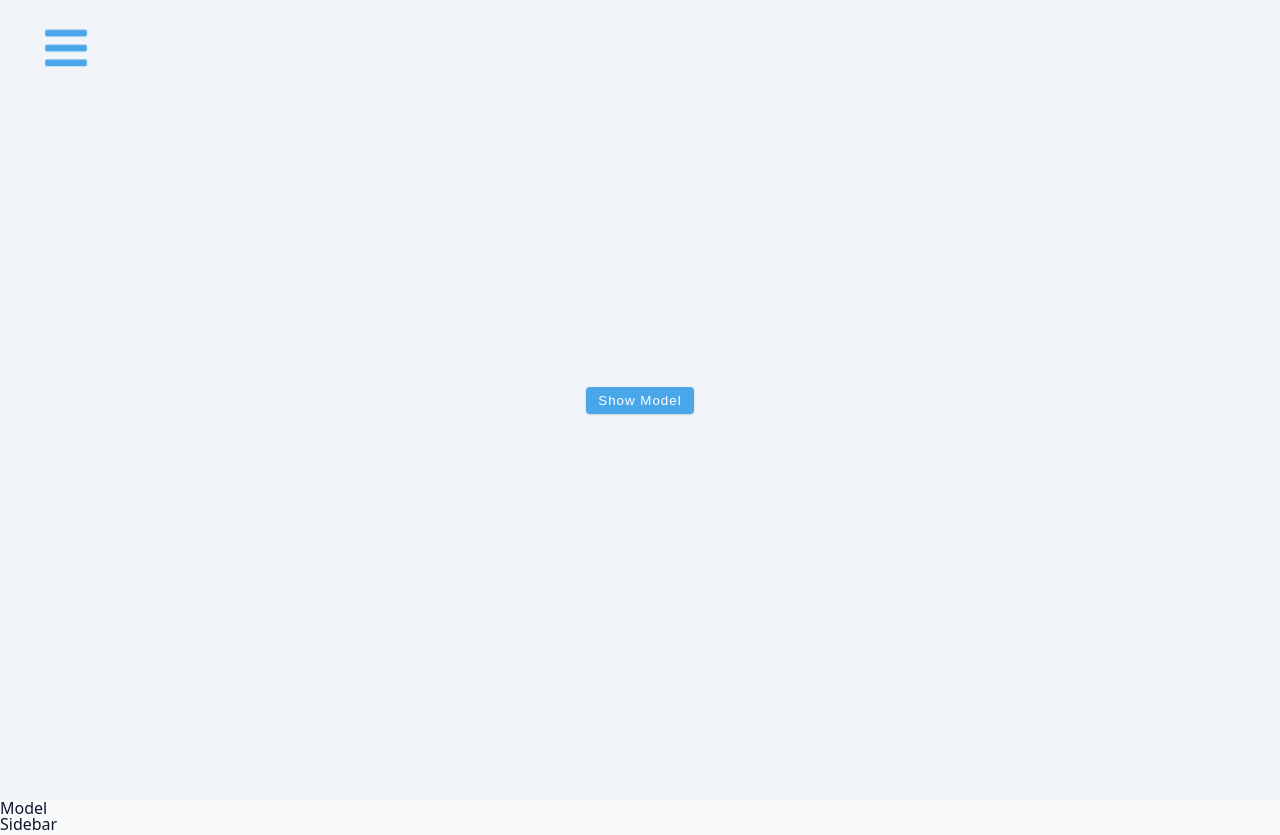
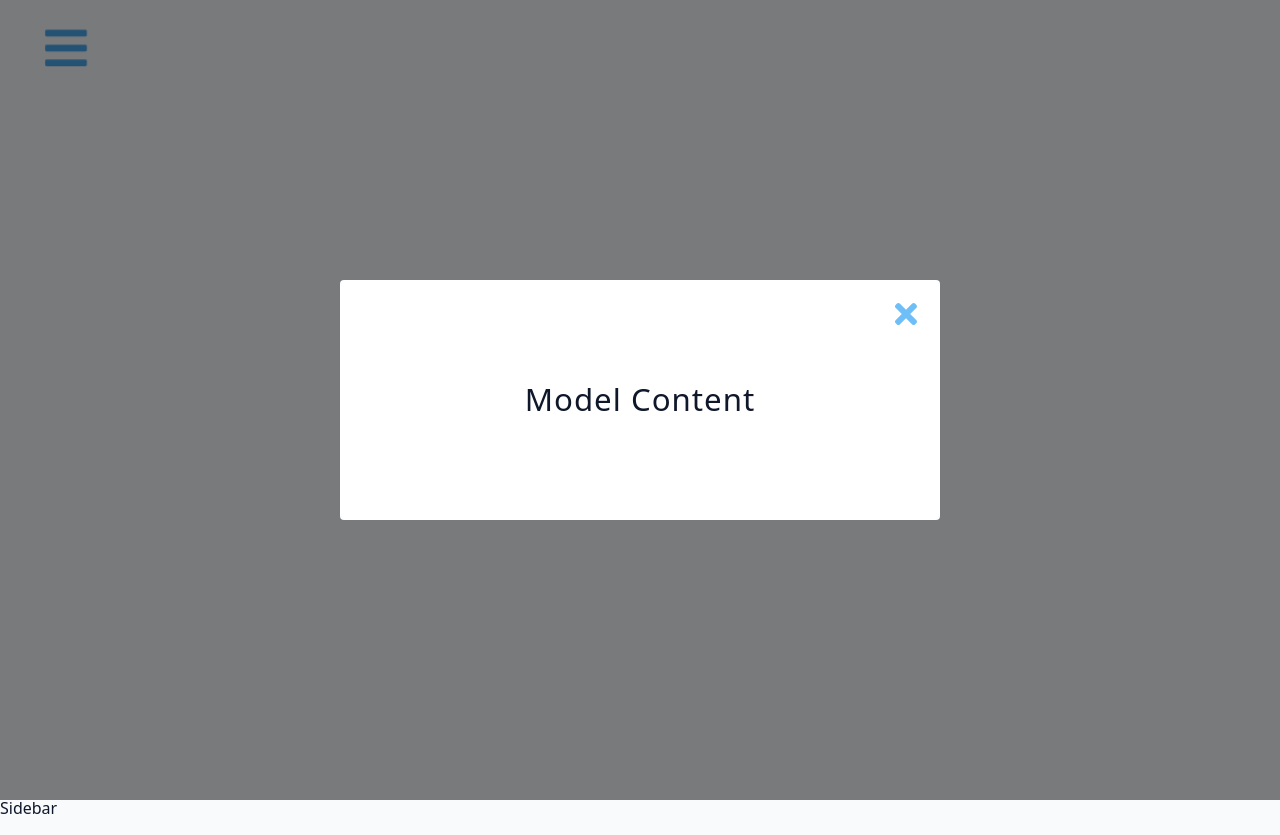
Before and after one commit to Boopalan-d3v/fundamental-projects, a React (Vite) app in the folder sidebar/: page / in a window 1280 px wide. Both pictures are taken after a click on the button "Show Model". Built offline with nearby package versions, Linux system fonts and the light colour scheme.

Commit message:
done functionalities

```diff
--- a/sidebar/src/Components/Model.jsx
+++ b/sidebar/src/Components/Model.jsx
@@ -1,8 +1,16 @@
 import React from 'react'
+import { FaTimes } from 'react-icons/fa'
+import { useGlobalContext } from './context'
 
 const Model = () => {
+  const {isModelOpen, closeModel} = useGlobalContext()
   return (
-    <div>Model</div>
+    <div className={isModelOpen ? 'model-overlay show-model' : 'model-overlay'}>
+      <div className="model-container">
+        <h3>model content</h3>
+        <button className="close-model-btn" onClick={closeModel}><FaTimes/></button>
+      </div>
+    </div>
   )
 }
 
```
